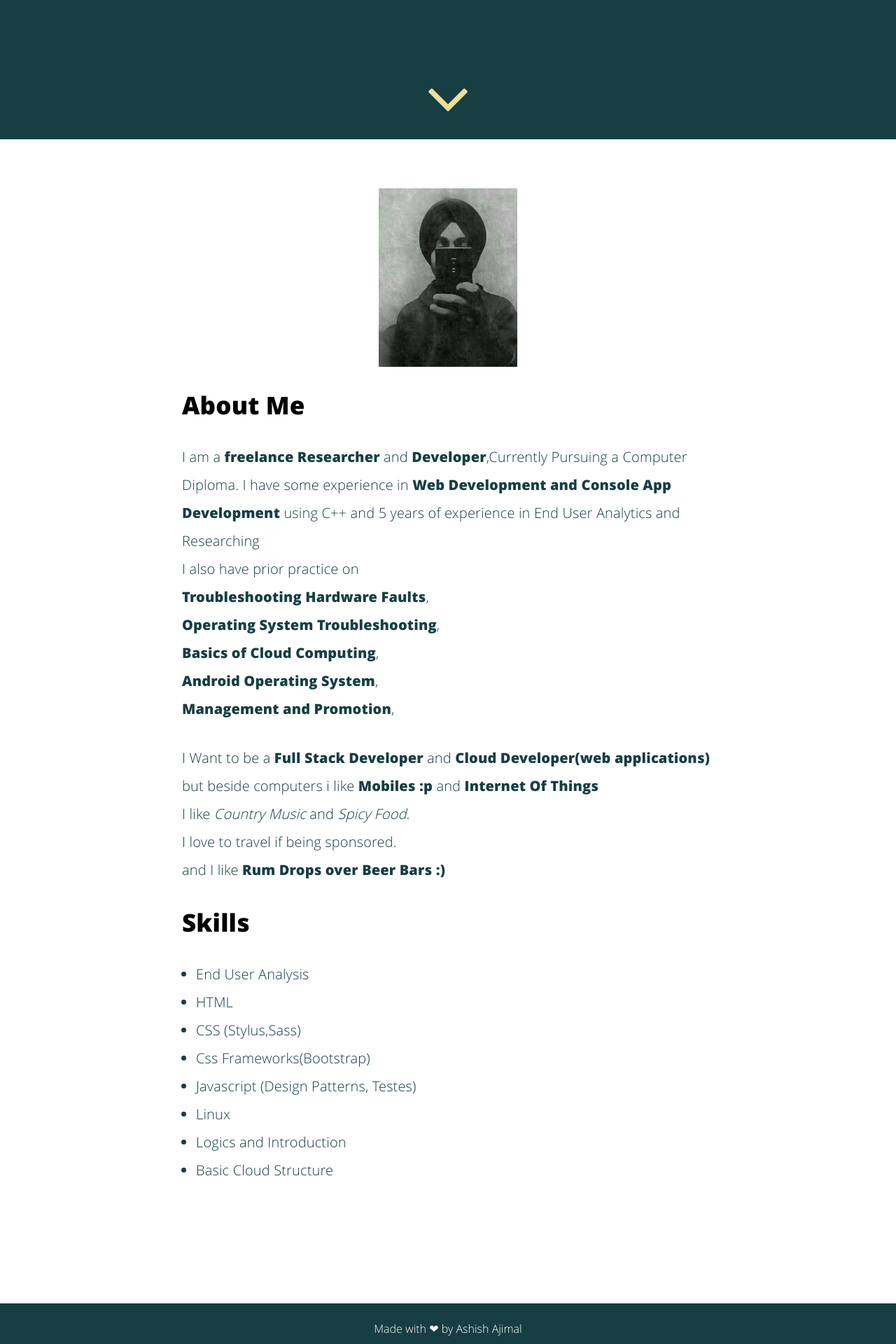
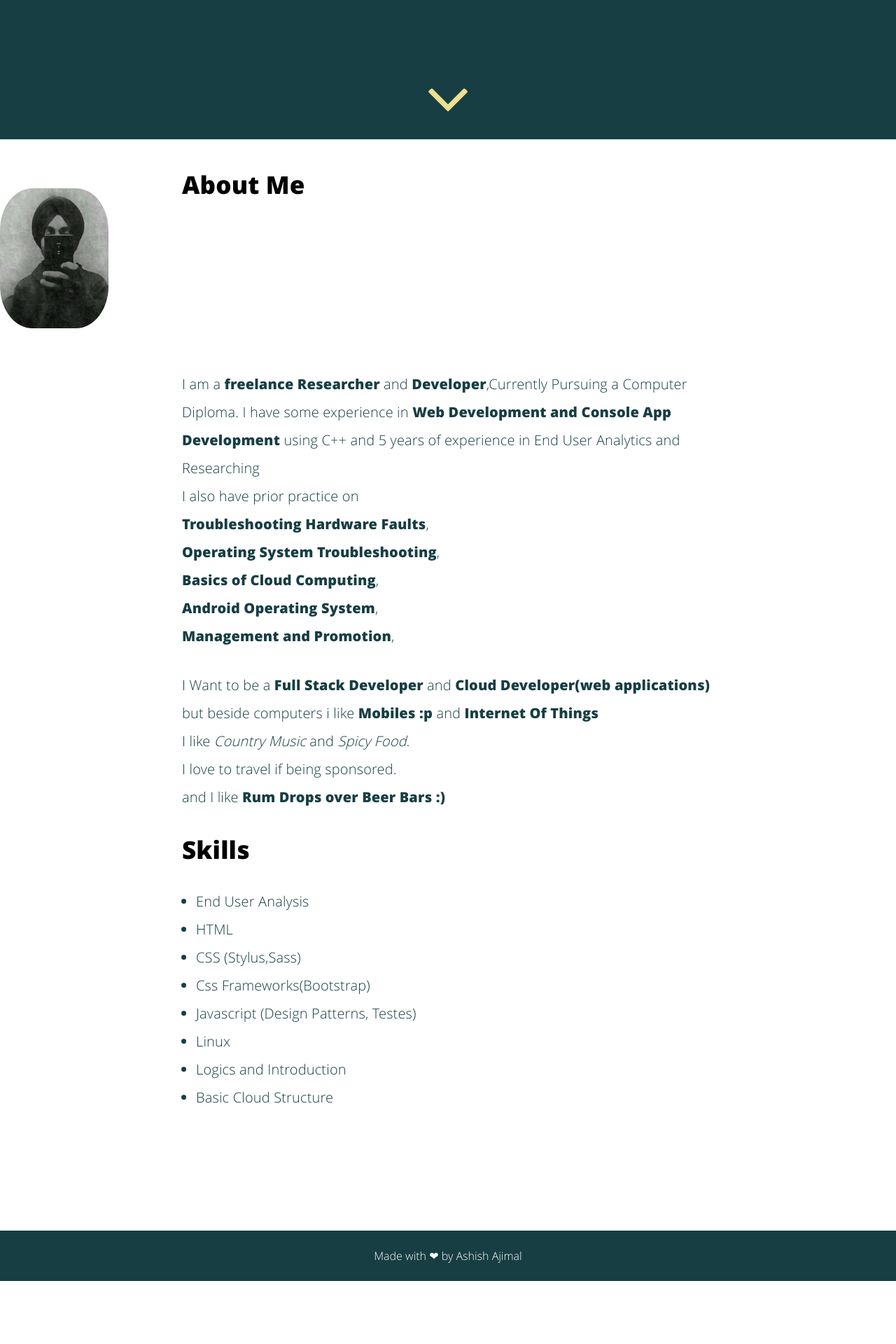
Before and after one commit to Ajimal14/mgeek.github.io, a Jekyll site: the page built from about.html, in a window 1280 px wide. Shown: the part 701-2621 px from the top of the page at 70% size. Built offline with Jekyll 4.4.1, drawn with Linux system fonts in a browser that asks for light colours; after the commit the page ends 2531 px from its top, so only the background shows below that.

Commit message:
fixed the height issue

```diff
--- a/assets/css/main.css
+++ b/assets/css/main.css
@@ -599,8 +599,6 @@
     }
     .img-rounded {
         border-radius: 30%
-        width : 100%
-        height : 22px;
     }
     html,
     body {
@@ -884,6 +882,8 @@
     .post-content img {
         max-width: 100%;
         margin: 1.875rem auto;
+        float: left;
+        height: 200px;
         display: block
     }
     .post-content p,
```
